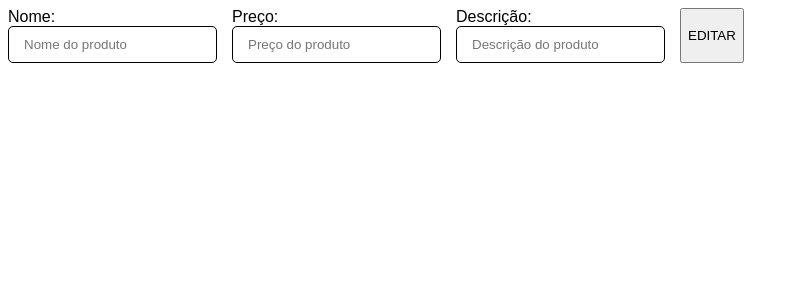
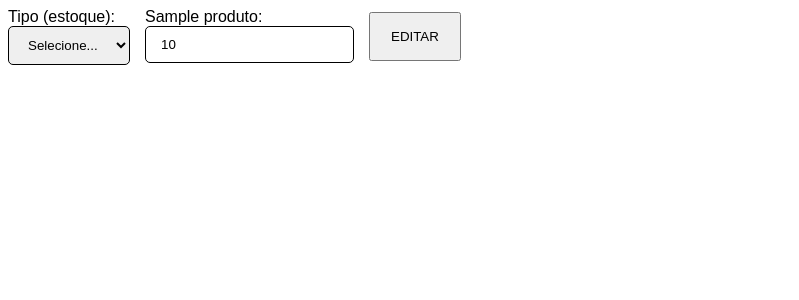
Before and after one commit to Jonta-Sancar/simples-LE, a PHP site: page /movimentacoes/editar.php?movimentacao=1 in a window 1280 px wide. Shown: the top 300 px of the page, without its empty margins (0-799 px from the left). Run offline with PHP 8.4, Linux system fonts and the light colour scheme; tables that the repository leaves empty or names only in its code hold one stand-in row (values such as "Sample post"); data that the repository does not hold is empty.

Commit message:
fix: correção da funcionalidade de edição das movimentações

```diff
--- a/controladores/movimentacao.php
+++ b/controladores/movimentacao.php
@@ -129,15 +129,20 @@ function listarUmaMovimentacao($id){
 }
 
 // U - Edição de produtos
-// function editarProduto($id, $dados){
-//   $nome = $dados['nome'];
-//   $preco = $dados['preco'];
-//   $descricao = $dados['descricao'];
+function editarCompleto($id_movimentacao, $dados){
+  $SQL = "UPDATE movimentacoes SET tipo='" . $dados['tipo'] . "' WHERE id = $id_movimentacao";
 
-//   $SQL = "UPDATE produtos SET nome='$nome', preco='$preco', descricao='$descricao' WHERE id = $id";
+  $resultado_movimentacao = executarQuery($SQL);
 
-//   return executarQuery($SQL);
-// }
+  $resultado = true;
+  foreach($dados['produtos'] as $produto){
+    $SQL = "UPDATE movimentacoes_produtos SET quantidade='". $produto['quantidade'] ."' WHERE id_movimentacao = $id_movimentacao AND id_produto =" . $produto['id'];
+
+    $resultado = $resultado ? executarQuery($SQL) : false;
+  }
+
+  return $resultado_movimentacao && $resultado;
+}
 
 // D - Exclusão de produtos
 function excluirMovimentacao($id){
--- a/movimentacoes/editar.php
+++ b/movimentacoes/editar.php
@@ -2,14 +2,14 @@
 
 require_once __DIR__ . "/../controladores/movimentacao.php";
 
-$produto = listarUmProduto($_GET['produto']);
+$movimentacao = listarUmaMovimentacao($_GET['movimentacao']);
 ?>
 <!DOCTYPE html>
 <html lang="pt-br">
 <head>
   <meta charset="UTF-8">
   <meta name="viewport" content="width=device-width, initial-scale=1.0">
-  <title>Editar Produto</title>
+  <title>Editar Movimentação</title>
 
   <style>
     *{
@@ -28,38 +28,55 @@ $produto = listarUmProduto($_GET['produto']);
       flex-direction: column;
     }
 
-    input{
+    input, select{
       padding: 10px 15px;
       border-radius: 5px;
       border: 1px solid #000;
     }
 
+    div.btn{
+      display: flex;
+      justify-content: center;
+    }
+
     [type="submit"]{
       text-transform: uppercase;
       cursor: pointer;
+      padding: 15px 20px;
     }
   </style>
 </head>
 <body>
 
-  <form method="post" action="/produtos/processos/edicao.php">
-    <input type="hidden" name="id" value="<?= $produto['id'] ?>">
+
+  <form method="post" action="/movimentacoes/processos/edicao.php">
+    <input type="hidden" name="id" value="<?= $movimentacao['id'] ?>">
+
     <div>
-      <label for="nome">Nome:</label>
-      <input type="text" name="nome" id="nome" placeholder="Nome do produto" value="<?= $produto['nome'] ?>">
+      <label for="tipo">Tipo (estoque):</label>
+      <select name="tipo" id="tipo">
+        <option selected disabled>Selecione...</option>
+        <option value="entrada" <?= $movimentacao['tipo'] == 'entrada' ? 'selected' : '' ?>>Entrada</option>
+        <option value="saida" <?= $movimentacao['tipo'] == 'saida' ? 'selected' : '' ?>>Saída</option>
+      </select>
     </div>
 
-    <div>
-      <label for="preco">Preço:</label>
-      <input type="number" step="0.01" name="preco" id="preco" placeholder="Preço do produto" value="<?= $produto['preco'] ?>">
+    <?php
+      foreach($movimentacao['produtos'] as $produto){
+        ?>
+          <div>
+            <label for="quantidade_<?= $produto['id'] ?>"><?= $produto['nome'] ?>:</label>
+            <input type="hidden" name="produtos[]" value="<?= $produto['id'] ?>">
+            <input type="number" name="quantidade[]" id="quantidade_<?= $produto['id'] ?>" value="<?= $produto['quantidade'] ?>">
+          </div>
+        <?php
+      }
+    ?>
+
+    <div class="btn">
+      <button type="submit">Editar</button>
     </div>
+  </form>
 
-    <div>
-      <label for="descricao">Descrição:</label>
-      <input type="text" name="descricao" id="descricao" placeholder="Descrição do produto" value="<?= $produto['descricao'] ?>">
-    </div>
-
-    <button type="submit">Editar</button>
-  </form>
 </body>
 </html>
```
Also changed, not shown: movimentacoes/processos/edicao.php (+8 -8 lines).
